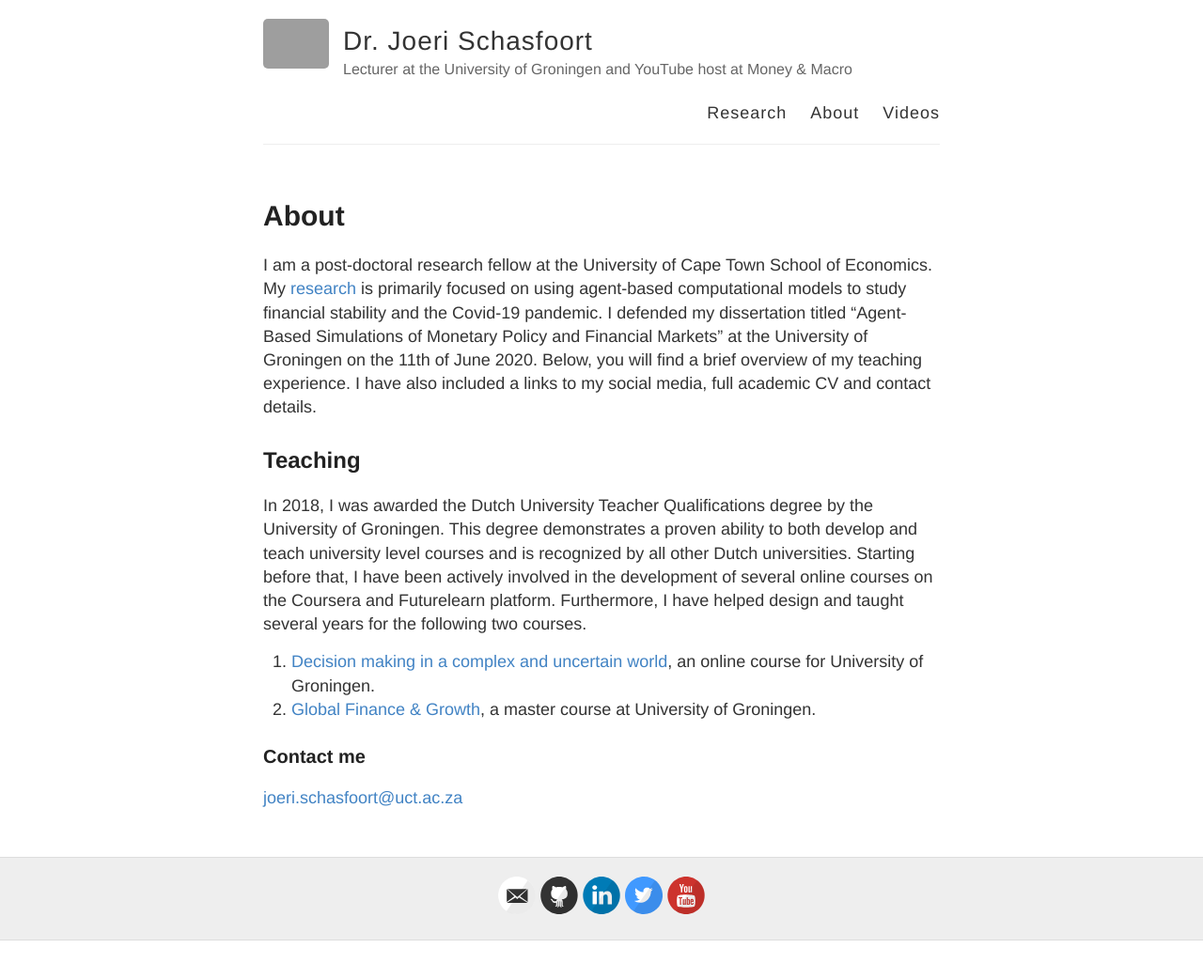
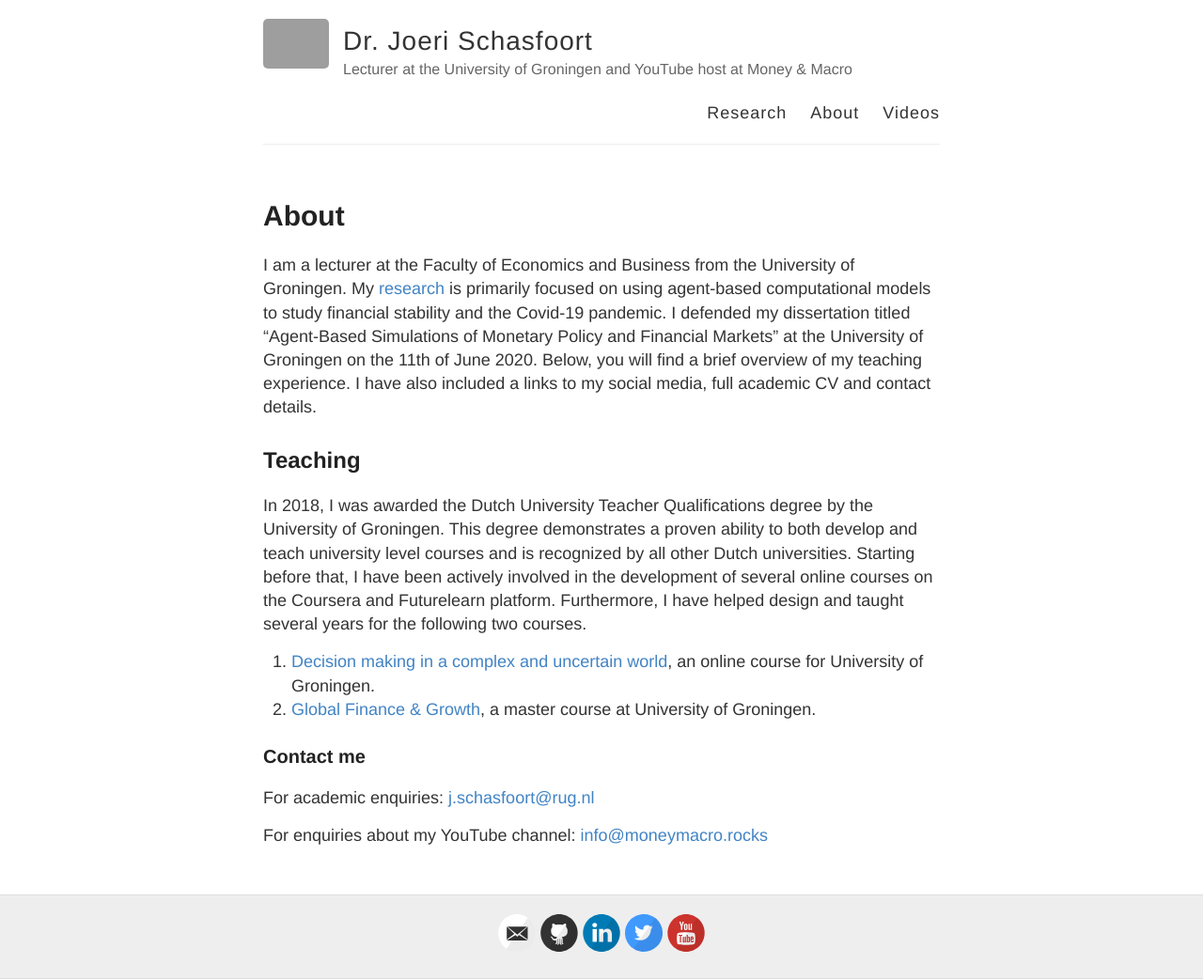
Before and after one commit to joerischasfoort/joerischasfoort.github.io, a Jekyll site: the page built from about.md, in a window 1280 px wide. Shown: the whole page at 94% size. Built offline with Jekyll 4.4.1, drawn with Linux system fonts in a browser that asks for light colours; before the commit the page ends 1001 px from its top, so only the background shows below that; grey boxes are pictures that could not be loaded.

Commit message:
Update about.md

```diff
--- a/about.md
+++ b/about.md
@@ -4,7 +4,7 @@ title: About
 permalink: /about/
 ---
 
-I am a post-doctoral research fellow at the University of Cape Town School of Economics. My [research](https://joerischasfoort.github.io/) is primarily focused on using agent-based computational models to study financial stability and the Covid-19 pandemic. I defended my dissertation titled “Agent-Based Simulations of Monetary Policy and Financial Markets” at the University of Groningen on the 11th of June 2020. Below, you will find a brief overview of my teaching experience. I have also included a links to my social media, full academic CV and contact details.
+I am a lecturer at the Faculty of Economics and Business from the University of Groningen. My [research](https://joerischasfoort.github.io/) is primarily focused on using agent-based computational models to study financial stability and the Covid-19 pandemic. I defended my dissertation titled “Agent-Based Simulations of Monetary Policy and Financial Markets” at the University of Groningen on the 11th of June 2020. Below, you will find a brief overview of my teaching experience. I have also included a links to my social media, full academic CV and contact details.
 
 ## Teaching
 In 2018, I was awarded the Dutch University Teacher Qualifications degree by the University of Groningen. This degree demonstrates a proven ability to both develop and teach university level courses and is recognized by all other Dutch universities.
@@ -15,4 +15,6 @@ Starting before that, I have been actively involved in the development of severa
 
 ### Contact me
 
-[joeri.schasfoort@uct.ac.za](mailto:joeri.schasfoort@uct.ac.za)
+For academic enquiries: [j.schasfoort@rug.nl](mailto:j.schasfoort@rug.nl)
+
+For enquiries about my YouTube channel: [info@moneymacro.rocks](mailto:info@moneymacro.rocks)
```
